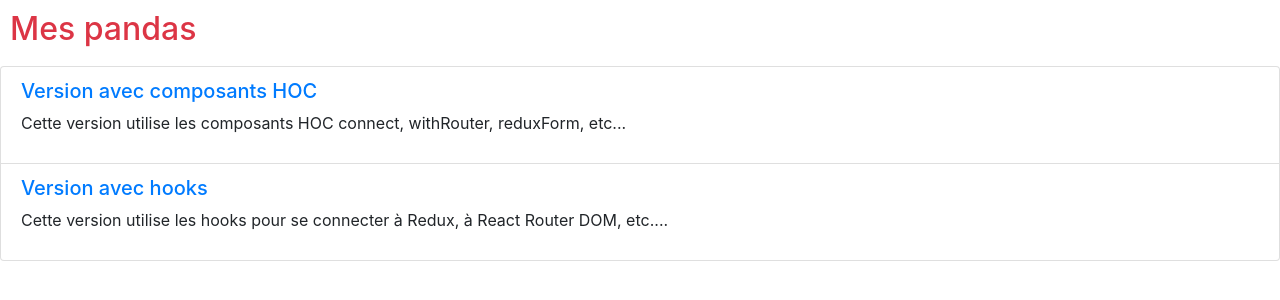
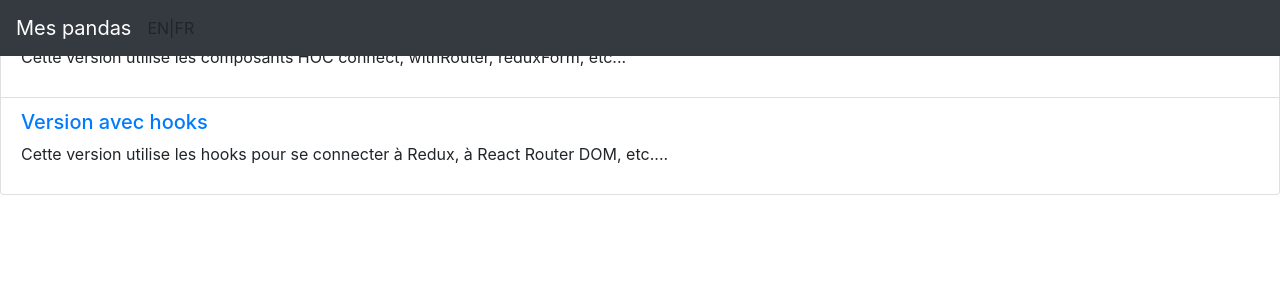
Before and after one commit to chawax/my-pandas, a React (Create React App) app: page / in a window 1280 px wide. Shown: the top 300 px of the page. Built offline with nearby package versions, Linux system fonts and the light colour scheme.

Commit message:
Header pour changer de langue

```diff
--- /dev/null
+++ b/src/components/Header/index.tsx
@@ -0,0 +1,39 @@
+import React from 'react';
+import { useTranslation } from 'react-i18next';
+import { Nav, Navbar, NavbarBrand, NavItem } from 'reactstrap';
+
+interface Props {
+  language: string;
+  onChangeLanguage(language: string): void;
+}
+
+const languages = ['en', 'fr'];
+
+const Header = (props: Props) => {
+  const { t } = useTranslation();
+
+  return (
+    <div>
+      <Navbar color="dark" dark expand="md" fixed="top">
+        <NavbarBrand href="/">{t('app.title')}</NavbarBrand>
+        <Nav className="mr-auto" navbar>
+          {languages.map((value, index) => (
+            <>
+              {index > 0 ? ' | ' : null}
+              <NavItem
+                key={value}
+                onClick={() => {
+                  props.onChangeLanguage(value);
+                }}
+              >
+                {value.toUpperCase()}
+              </NavItem>
+            </>
+          ))}
+        </Nav>
+      </Navbar>
+    </div>
+  );
+};
+
+export default Header;
--- a/src/containers/App/index.tsx
+++ b/src/containers/App/index.tsx
@@ -3,6 +3,7 @@ import React from 'react';
 import { useTranslation } from 'react-i18next';
 import { Provider } from 'react-redux';
 import { Route } from 'react-router-dom';
+import Header from '../../components/Header';
 import store from '../../redux/store';
 import history from '../../services/history';
 import CreatePandaWithHocAndFormikPage from '../hoc/CreatePandaWithFormikPage';
@@ -15,12 +16,15 @@ import PandaDetailsWithHooksPage from '../hooks/PandaDetailsPage';
 import PandasListWithHooksPage from '../hooks/PandasListPage';
 
 const App: React.FC = () => {
-  const { t } = useTranslation();
+  const { i18n } = useTranslation();
   return (
     <Provider store={store}>
-      <h2 className="text-danger" style={{ padding: 10 }}>
-        {t('app.title')}
-      </h2>
+      <Header
+        language={i18n.language}
+        onChangeLanguage={language => {
+          i18n.changeLanguage(language);
+        }}
+      />
       <ConnectedRouter history={history}>
         <Route path="/" exact component={Home} />
         <Route path="/hoc/pandas" exact component={PandasListWithHocPage} />
```
Also changed, not shown: src/components/Header/stories.tsx (added, +12 -0 lines).
